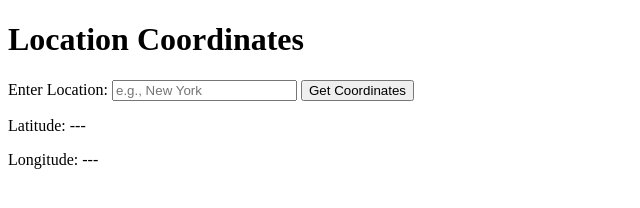
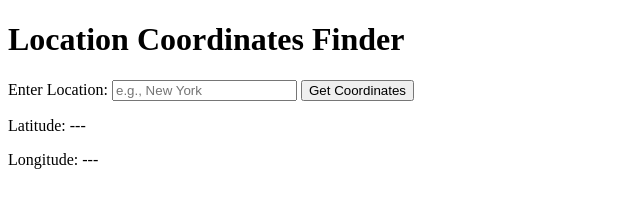
Before and after one commit to peyadbot/notion_widget, a plain HTML site: page mitappmap.html in a window 1280 px wide. Shown: the whole page, without its empty margins (0-640 px from the left). Drawn offline with Linux system fonts and the light colour scheme.

Commit message:
Update mitappmap.html
1.2

```diff
--- a/mitappmap.html
+++ b/mitappmap.html
@@ -1,10 +1,10 @@
 <!DOCTYPE html>
 <html>
 <head>
-    <title>Location Coordinates</title>
+    <title>Location Coordinates Finder</title>
 </head>
 <body>
-    <h1>Location Coordinates</h1>
+    <h1>Location Coordinates Finder</h1>
 
     <label for="locationInput">Enter Location:</label>
     <input type="text" id="locationInput" placeholder="e.g., New York">
```
